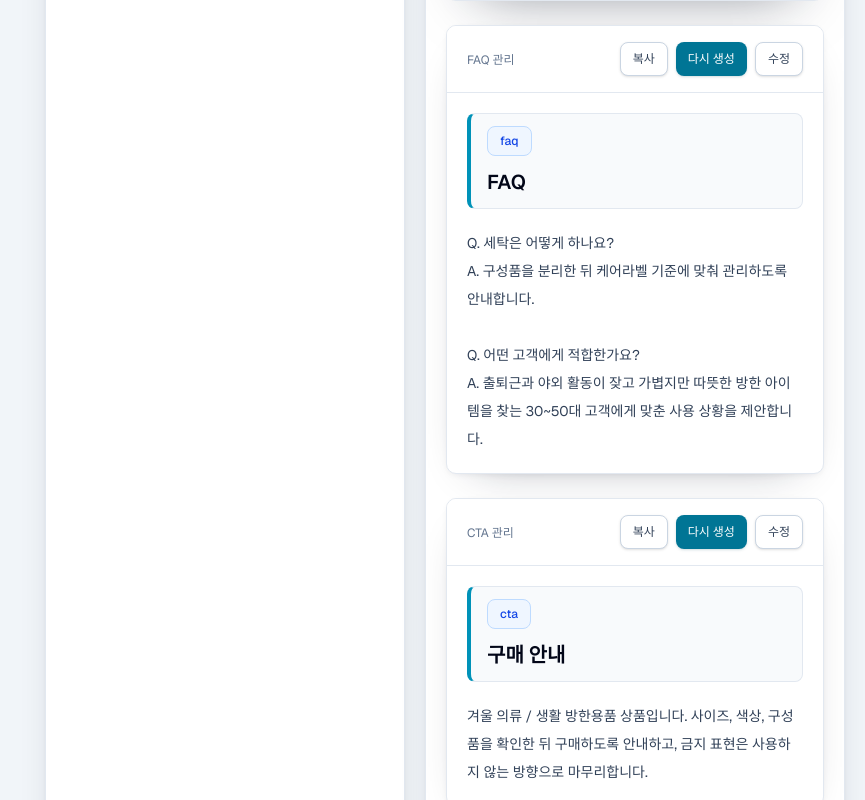
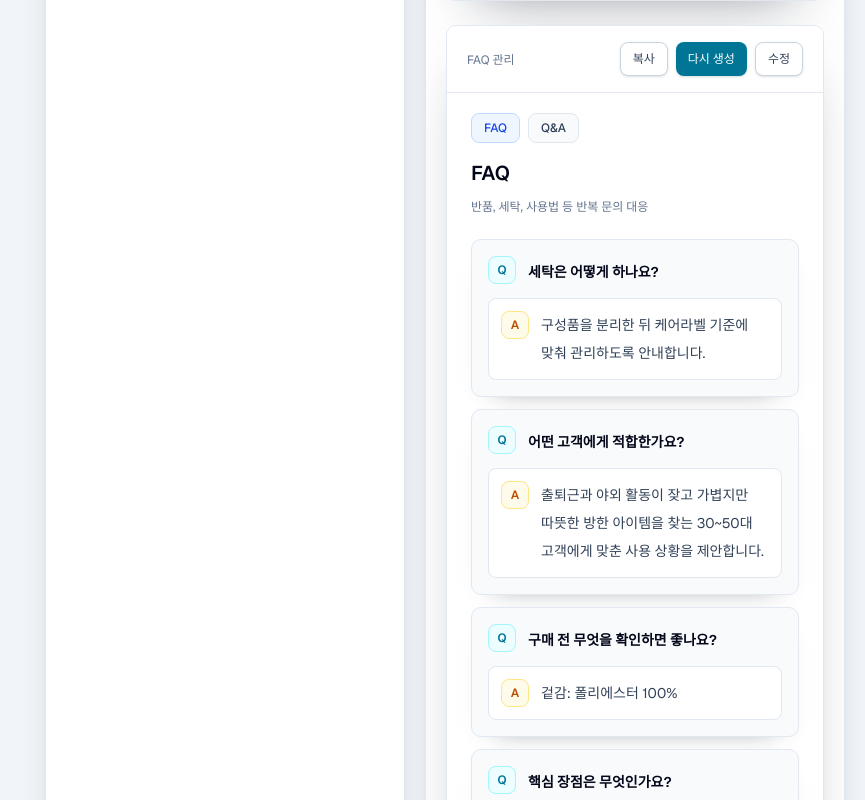
Before and after one commit to one-and1/detail-page-maker, a Next.js app: page / in a window 1280 px wide. Shown: the part 3620-4420 px from the top of the page, without its empty margins (415-1280 px from the left). Built offline with nearby package versions, Linux system fonts and the light colour scheme; no server answers.

Commit message:
260613 FAQ 렌더링 1차

```diff
--- a/src/components/detail-preview.tsx
+++ b/src/components/detail-preview.tsx
@@ -75,6 +75,11 @@ type CompareContent = {
   before: CompareItem;
   after: CompareItem;
   point: string;
+};
+
+type FaqItem = {
+  question: string;
+  answer: string;
 };
 
 const truncateText = (text: string, maxLength: number) =>
@@ -307,6 +312,69 @@ const getCompareContent = (
     },
     point: `${pointSource}으로 선택 이유를 명확하게`,
   };
+};
+
+const cleanFaqLine = (line: string) =>
+  stripListMarker(line)
+    .replace(/^(?:Q|질문)\s*[.)：:]\s*/i, "")
+    .replace(/^(?:A|답변)\s*[.)：:]\s*/i, "")
+    .trim();
+
+const getFaqItems = (
+  section: DetailSection,
+  product: ProductInfo,
+): FaqItem[] => {
+  const lines = getContentLines(section.copy);
+  const items: FaqItem[] = [];
+  let currentQuestion = "";
+
+  lines.forEach((line) => {
+    if (/^(?:Q|질문)\s*[.)：:]/i.test(line)) {
+      currentQuestion = cleanFaqLine(line);
+      return;
+    }
+
+    if (/^(?:A|답변)\s*[.)：:]/i.test(line)) {
+      const answer = cleanFaqLine(line);
+
+      if (currentQuestion && answer) {
+        items.push({
+          question: truncateText(currentQuestion, 54),
+          answer: truncateText(answer, 92),
+        });
+        currentQuestion = "";
+      }
+    }
+  });
+
+  const fallbackItems: FaqItem[] = [
+    {
+      question: "어떤 고객에게 적합한가요?",
+      answer: `${product.targetAudience || "주요 고객"}에게 맞춘 사용 상황을 제안합니다.`,
+    },
+    {
+      question: "구매 전 무엇을 확인하면 좋나요?",
+      answer: product.specs
+        ? truncateText(getContentLines(product.specs)[0] || product.specs, 92)
+        : "옵션, 구성, 사용 조건을 먼저 확인해 주세요.",
+    },
+    {
+      question: "핵심 장점은 무엇인가요?",
+      answer: product.usp
+        ? truncateText(getContentLines(product.usp)[0] || product.usp, 92)
+        : "상품의 핵심 포인트를 짧게 확인할 수 있습니다.",
+    },
+  ];
+
+  return [...items, ...fallbackItems]
+    .filter(
+      (item, index, source) =>
+        item.question &&
+        item.answer &&
+        source.findIndex((candidate) => candidate.question === item.question) ===
+          index,
+    )
+    .slice(0, 4);
 };
 
 export function DetailPreview({
@@ -769,6 +837,71 @@ export function DetailPreview({
     );
   };
 
+  const renderFaqSection = (section: DetailSection) => {
+    const faqItems = getFaqItems(section, product);
+
+    return (
+      <Card
+        as="section"
+        id={`detail-section-${section.id}`}
+        key={section.id}
+        className="overflow-hidden"
+        padding="none"
+        shadow="elevated"
+      >
+        {renderManagementHeader(section, "FAQ 관리")}
+
+        <CardBody className="bg-white px-4 py-5 sm:px-5 lg:px-6">
+          <div className="flex flex-wrap items-center gap-2">
+            <Badge tone="info">FAQ</Badge>
+            <Badge tone="secondary">Q&A</Badge>
+          </div>
+
+          <div className="mt-4">
+            <Headline className="text-2xl font-semibold text-slate-950">
+              {section.title}
+            </Headline>
+            <Caption className="mt-2 max-w-2xl text-sm leading-6 text-slate-500">
+              {section.description}
+            </Caption>
+          </div>
+
+          <div className="mt-5 grid gap-3">
+            {faqItems.map((item, index) => (
+              <div
+                className="min-w-0 rounded-lg border border-slate-200 bg-slate-50 px-4 py-4 shadow-[0_12px_26px_-24px_rgb(15_23_42_/_0.7)]"
+                key={`${section.id}-faq-${item.question}-${index}`}
+              >
+                <div className="grid grid-cols-[auto_minmax(0,1fr)] gap-3">
+                  <span className="flex h-7 w-7 items-center justify-center rounded-md border border-cyan-200 bg-cyan-50 text-xs font-semibold text-cyan-700">
+                    Q
+                  </span>
+                  <Text
+                    as="h3"
+                    className="pt-0.5 text-base font-semibold leading-6 text-slate-950 [word-break:keep-all]"
+                  >
+                    {item.question}
+                  </Text>
+                </div>
+
+                <div className="mt-3 grid grid-cols-[auto_minmax(0,1fr)] gap-3 rounded-md border border-slate-200 bg-white px-3 py-3">
+                  <span className="flex h-7 w-7 items-center justify-center rounded-md border border-amber-200 bg-amber-50 text-xs font-semibold text-amber-700">
+                    A
+                  </span>
+                  <Text className="overflow-hidden text-sm leading-6 text-slate-700 [display:-webkit-box] [word-break:keep-all] [-webkit-box-orient:vertical] [-webkit-line-clamp:3]">
+                    {item.answer}
+                  </Text>
+                </div>
+              </div>
+            ))}
+          </div>
+
+          {renderSectionEditor(section, { hideReadOnlyCopy: true })}
+        </CardBody>
+      </Card>
+    );
+  };
+
   const renderDefaultSection = (section: DetailSection) => (
     <Card
       as="section"
@@ -849,6 +982,10 @@ export function DetailPreview({
             return renderCompareSection(section);
           }
 
+          if (section.kind === "faq") {
+            return renderFaqSection(section);
+          }
+
           return renderDefaultSection(section);
         })}
 
```
